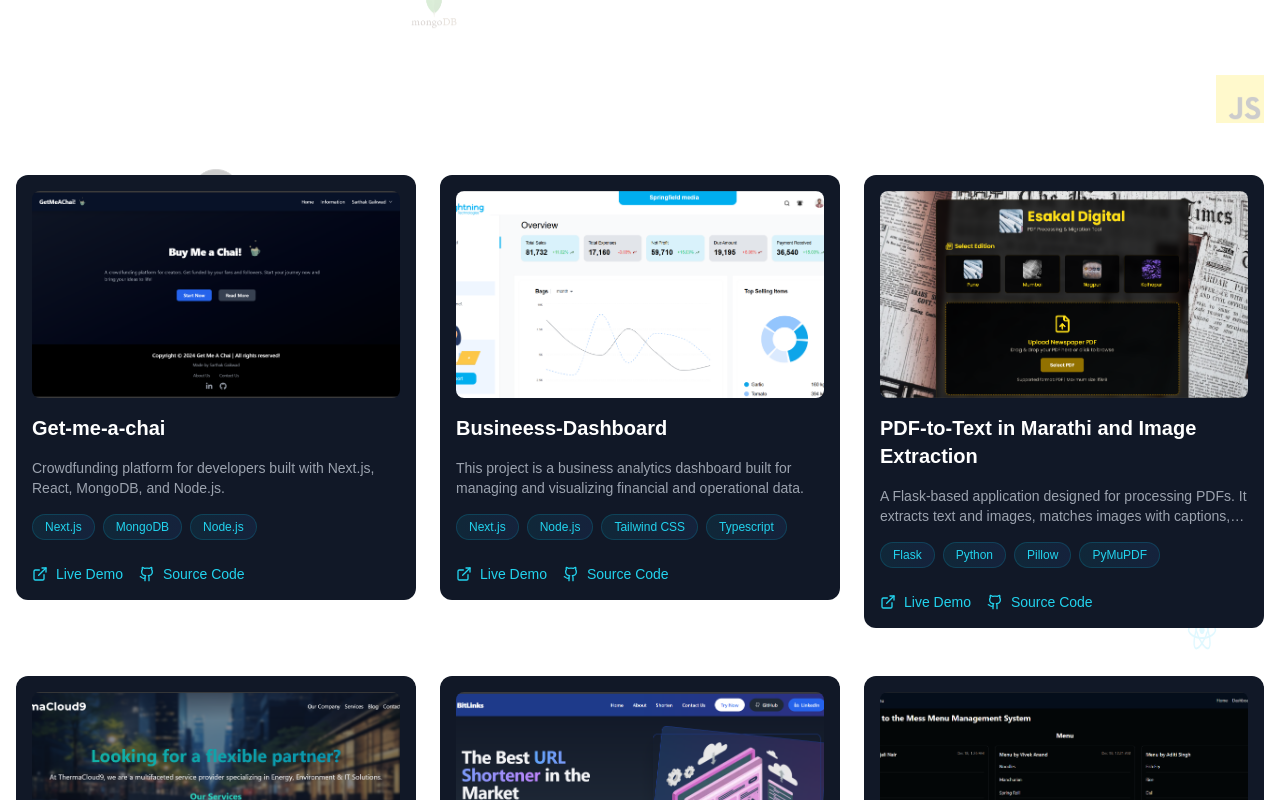
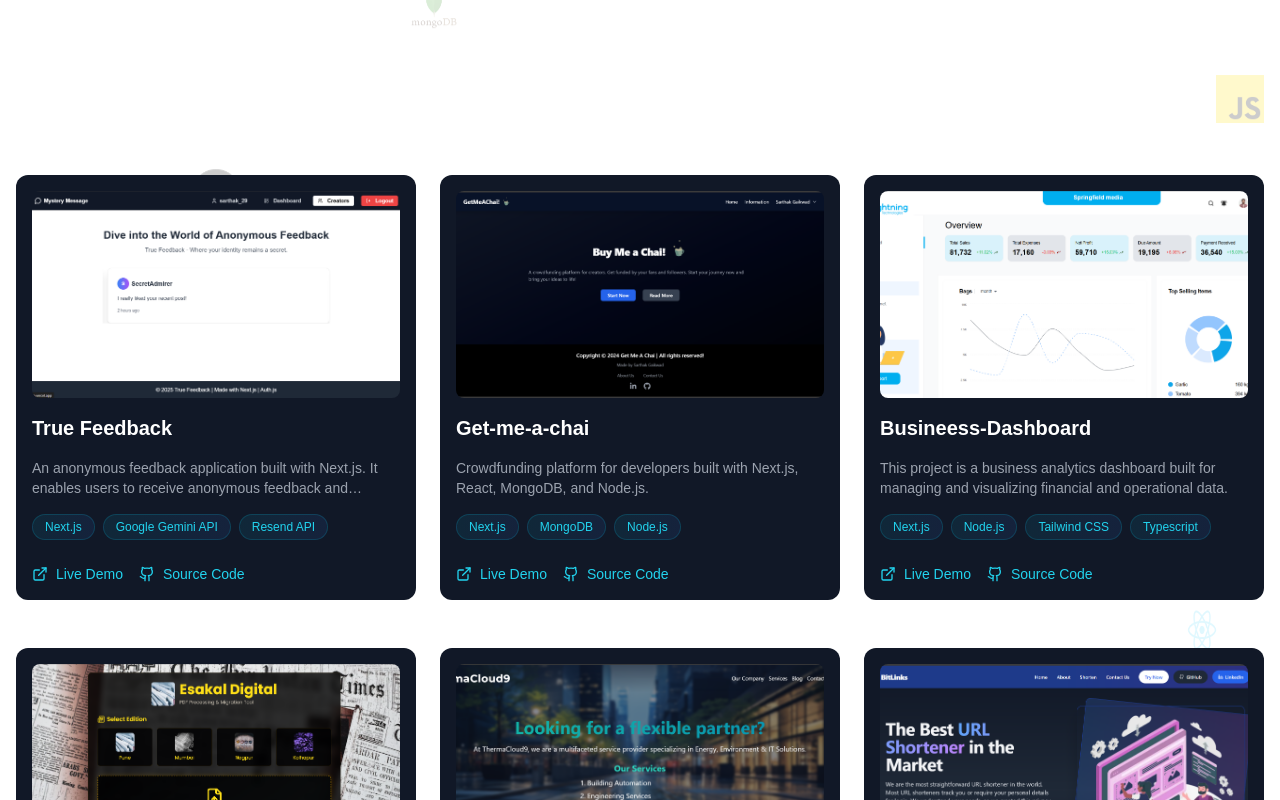
Before and after one commit to Sarthak5290/sarthak-next, a Next.js app: page / in a window 1280 px wide. Shown: the part 713-1513 px from the top of the page. Built offline with nearby package versions, Linux system fonts and the light colour scheme.

Commit message:
add True Feedback project to Projects.js

```diff
--- a/components/Projects.js
+++ b/components/Projects.js
@@ -105,6 +105,16 @@ const Projects = () => {
   const [activeFilter, setActiveFilter] = useState("all");
 
   const projects = [
+    {
+      title: "True Feedback",
+      description:
+        "An anonymous feedback application built with Next.js. It enables users to receive anonymous feedback and provides AI-generated suggestions for responses.",
+      imageSrc: "/projects/image8.png",
+      tech: ["Next.js", "Google Gemini API", "Resend API"],
+      category: "fullstack",
+      github: "https://github.com/Sarthak5290/1true-feedbacks",
+      link: "https://true-feedback-eosin.vercel.app/",
+    },
     {
       title: "Get-me-a-chai",
       description:
```
Also changed, not shown: public/projects/image8.png (added).
